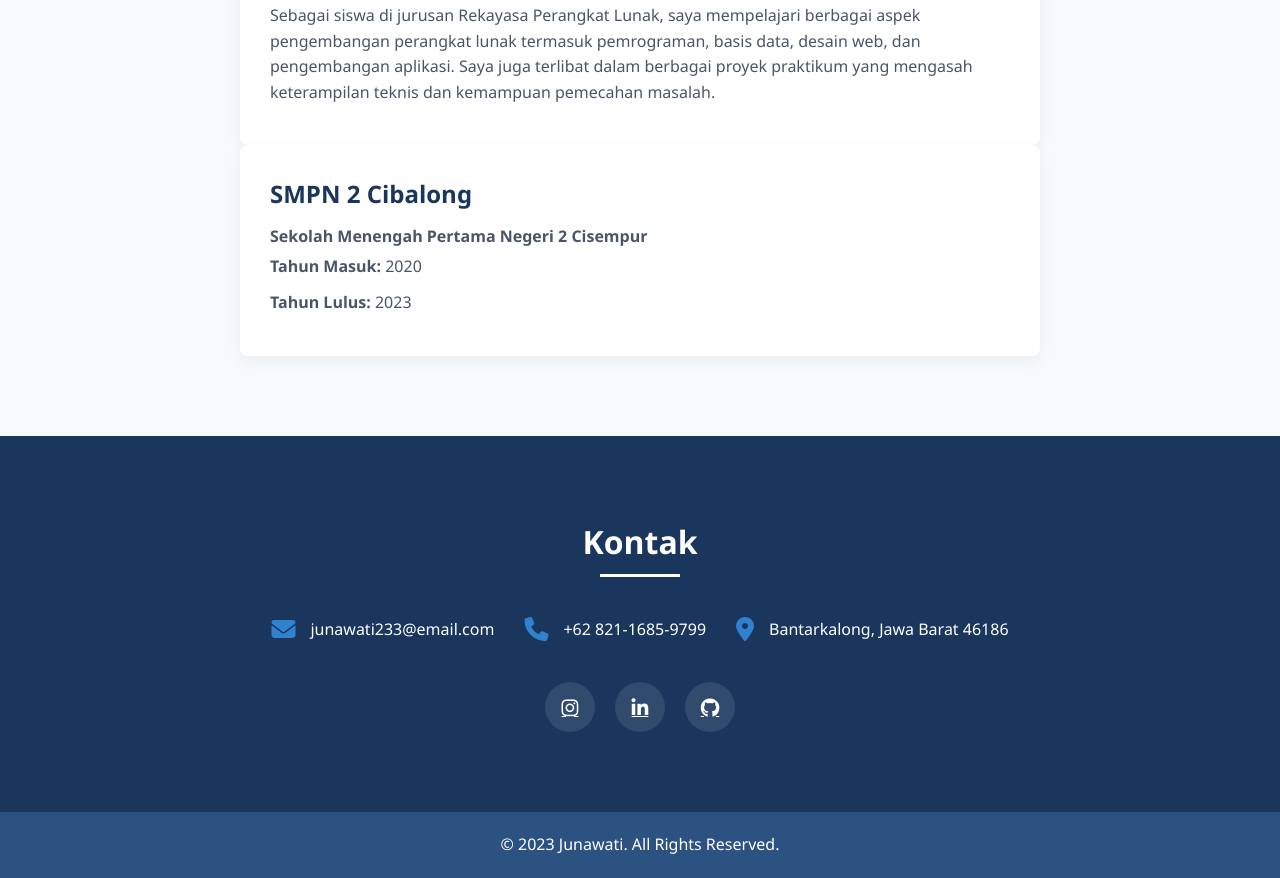
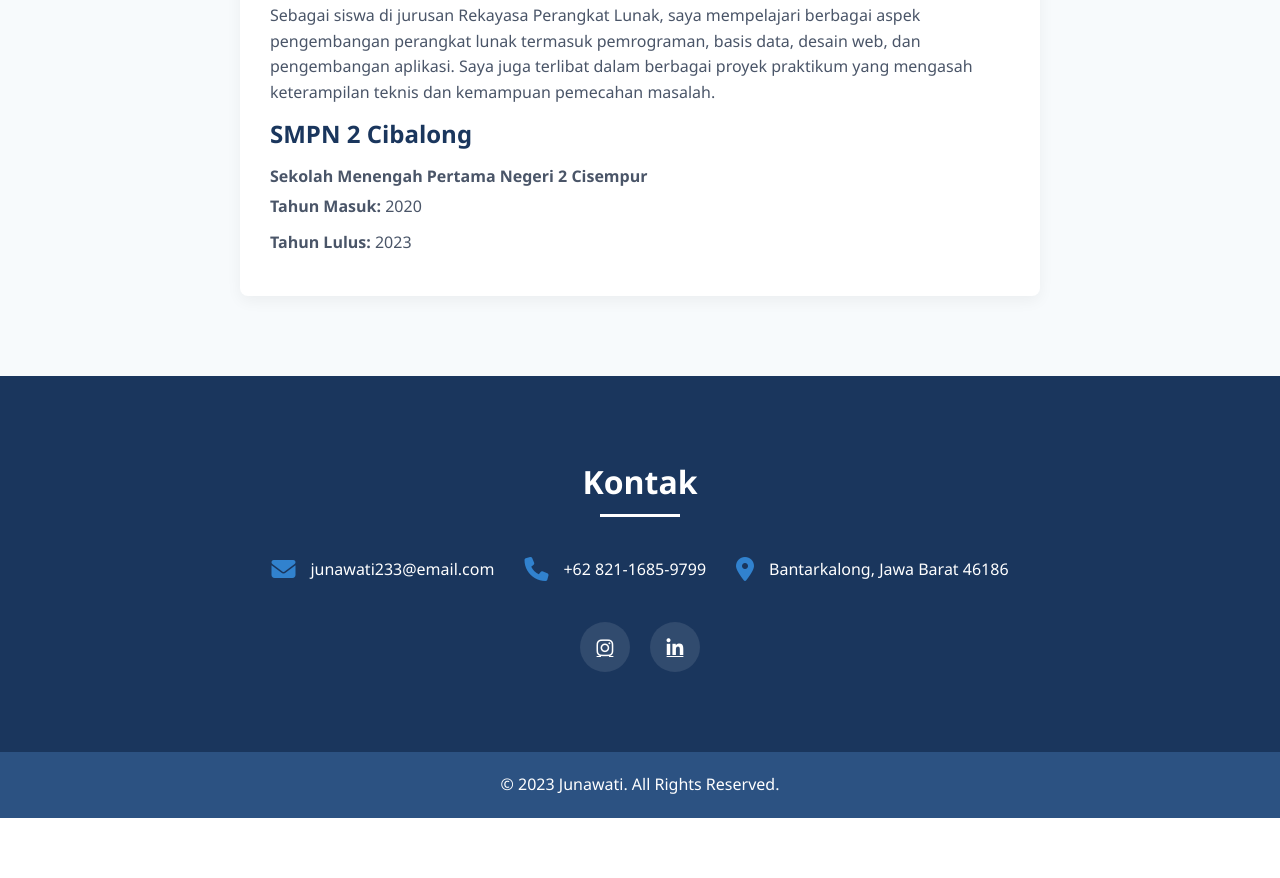
Before and after one commit to junawati233-source/CV_Junawati, a plain HTML site: page index.html in a window 1280 px wide. Shown: the part 4426-5304 px from the top of the page. After the commit the page ends 5244 px from the top, so only its background shows below. Drawn offline with Linux system fonts and the light colour scheme.

```diff
--- a/index.html
+++ b/index.html
@@ -683,8 +683,6 @@
                 <p><strong>Tahun Masuk:</strong> 2023</p>
                 <p><strong>Tahun Lulus (Diperkirakan):</strong> 2026</p>
                 <p>Sebagai siswa di jurusan Rekayasa Perangkat Lunak, saya mempelajari berbagai aspek pengembangan perangkat lunak termasuk pemrograman, basis data, desain web, dan pengembangan aplikasi. Saya juga terlibat dalam berbagai proyek praktikum yang mengasah keterampilan teknis dan kemampuan pemecahan masalah.</p>
-            </div>
-            <div class="education-card fade-in">
                 <h3>SMPN 2 Cibalong</h3>
                 <div class="school">Sekolah Menengah Pertama Negeri 2 Cisempur</div>
                 <p><strong>Tahun Masuk:</strong> 2020</p>
@@ -716,7 +714,6 @@
             <div class="social-links fade-in">
                 <a href="https://www.instagram.com/jnaawati?igsh=eG81cXI2ajh0OTQ0" aria-label="Instagram"><i class="fab fa-instagram"></i></a>
                 <a href="https://www.linkedin.com/in/junawati-undefined-0474b5398?utm_source=share_via&utm_content=profile&utm_medium=member_android" aria-label="LinkedIn"><i class="fab fa-linkedin-in"></i></a>
-                <a href="#" aria-label="GitHub"><i class="fab fa-github"></i></a>
             </div>
         </div>
     </section>
```
